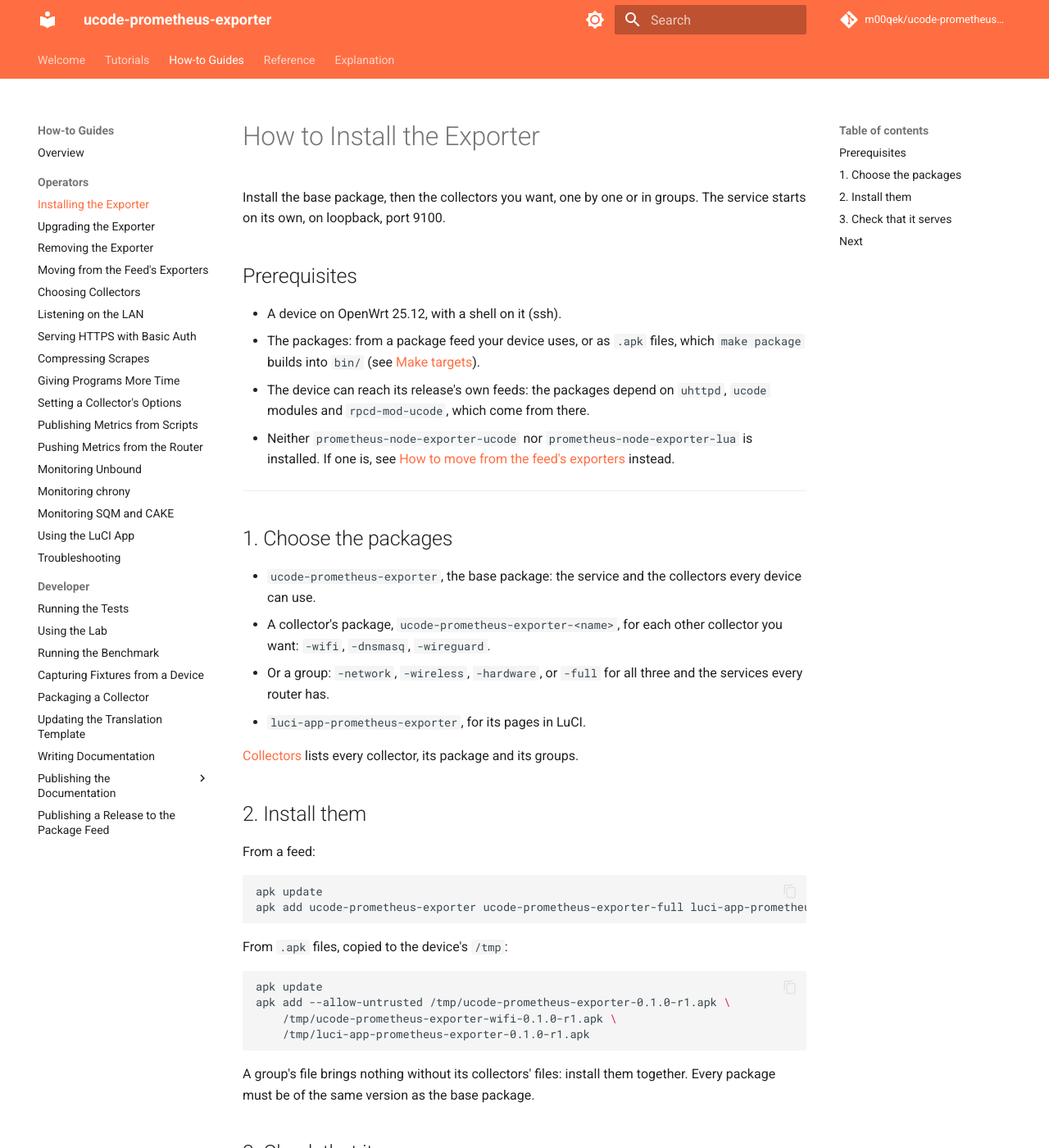
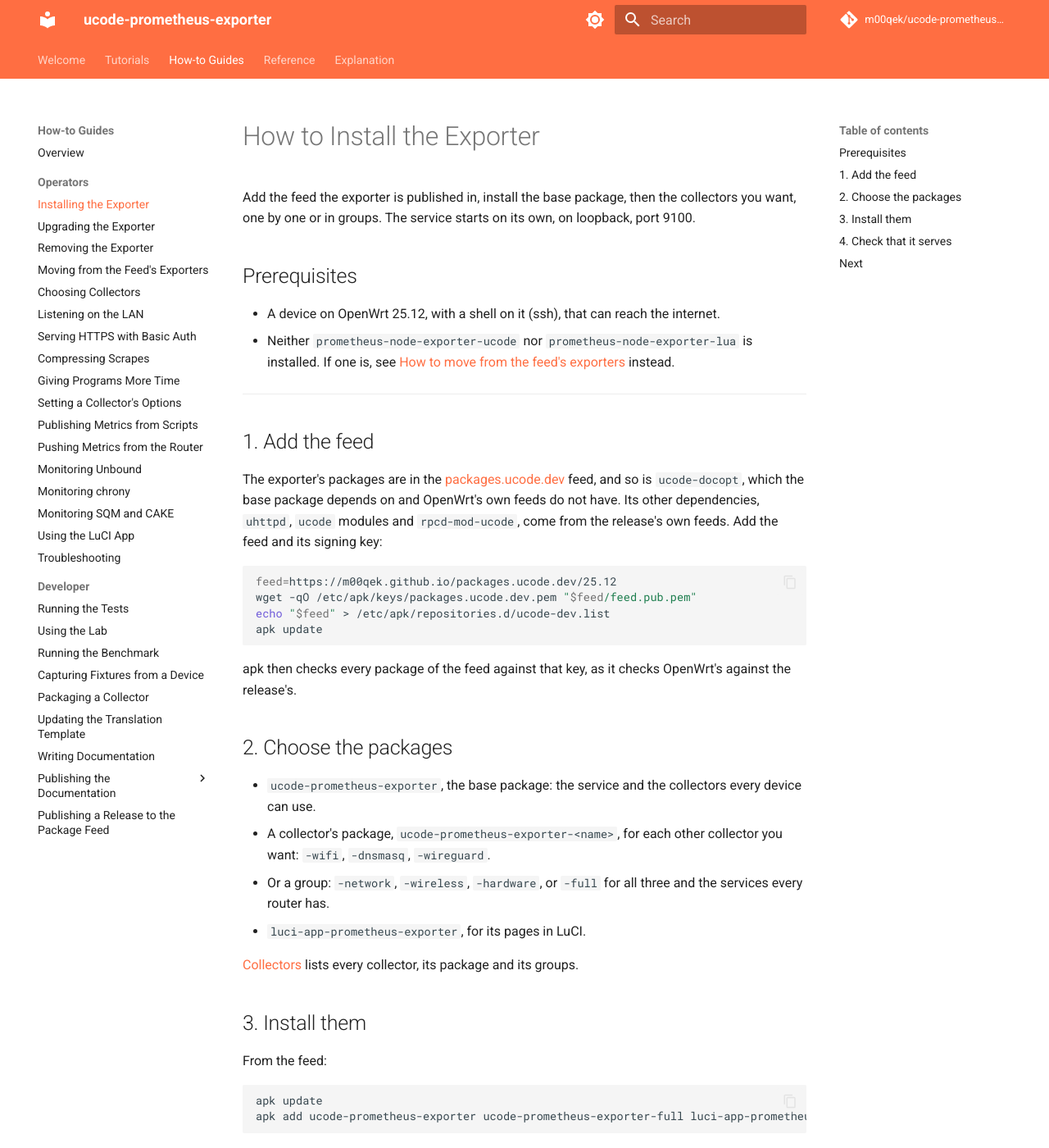
Before and after one commit to m00qek/ucode-prometheus-exporter, an MkDocs documentation site: the page built from docs/how-to/install.md, in a window 1280 px wide and 1400 px high. Shown: the whole window at 82% size. Built offline with MkDocs 1.6.1 and Material for MkDocs 9.7.7, drawn with Linux system fonts in a browser that asks for light colours; comment, search, counter and statistics services are not loaded; some of the changed text lies outside the part shown.

Commit message:
Add the feed before installing: the base package needs its ucode-docopt

````diff
--- a/docs/how-to/install.md
+++ b/docs/how-to/install.md
@@ -1,17 +1,28 @@
 # How to Install the Exporter
 
-Install the base package, then the collectors you want, one by one or in groups. The service starts on its own, on loopback, port 9100.
+Add the feed the exporter is published in, install the base package, then the collectors you want, one by one or in groups. The service starts on its own, on loopback, port 9100.
 
 ## Prerequisites
 
-- A device on OpenWrt 25.12, with a shell on it (ssh).
-- The packages: from a package feed your device uses, or as `.apk` files, which `make package` builds into `bin/` (see [Make targets](../reference/make-targets.md#packages-and-the-device)).
-- The device can reach its release's own feeds: the packages depend on `uhttpd`, `ucode` modules and `rpcd-mod-ucode`, which come from there.
+- A device on OpenWrt 25.12, with a shell on it (ssh), that can reach the internet.
 - Neither `prometheus-node-exporter-ucode` nor `prometheus-node-exporter-lua` is installed. If one is, see [How to move from the feed's exporters](migrate-from-feed.md) instead.
 
 ---
 
-## 1. Choose the packages
+## 1. Add the feed
+
+The exporter's packages are in the [packages.ucode.dev](https://github.com/m00qek/packages.ucode.dev) feed, and so is `ucode-docopt`, which the base package depends on and OpenWrt's own feeds do not have. Its other dependencies, `uhttpd`, `ucode` modules and `rpcd-mod-ucode`, come from the release's own feeds. Add the feed and its signing key:
+
+```sh
+feed=https://m00qek.github.io/packages.ucode.dev/25.12
+wget -qO /etc/apk/keys/packages.ucode.dev.pem "$feed/feed.pub.pem"
+echo "$feed" > /etc/apk/repositories.d/ucode-dev.list
+apk update
+```
+
+apk then checks every package of the feed against that key, as it checks OpenWrt's against the release's.
+
+## 2. Choose the packages
 
 - `ucode-prometheus-exporter`, the base package: the service and the collectors every device can use.
 - A collector's package, `ucode-prometheus-exporter-<name>`, for each other collector you want: `-wifi`, `-dnsmasq`, `-wireguard`.
@@ -20,27 +31,28 @@
 
 [Collectors](../reference/collectors.md) lists every collector, its package and its groups.
 
-## 2. Install them
+## 3. Install them
 
-From a feed:
+From the feed:
 
 ```sh
 apk update
 apk add ucode-prometheus-exporter ucode-prometheus-exporter-full luci-app-prometheus-exporter
 ```
 
-From `.apk` files, copied to the device's `/tmp`:
+Or from `.apk` files, which `make package` builds into `bin/` (see [Make targets](../reference/make-targets.md#packages-and-the-device)), copied to the device's `/tmp`. `ucode-docopt` still comes from the feed of step 1, unless its own file is among them. Set `version` to the files' version, as their names end:
 
 ```sh
+version=0.2.0-r1
 apk update
-apk add --allow-untrusted /tmp/ucode-prometheus-exporter-0.1.0-r1.apk \
-    /tmp/ucode-prometheus-exporter-wifi-0.1.0-r1.apk \
-    /tmp/luci-app-prometheus-exporter-0.1.0-r1.apk
+apk add --allow-untrusted ucode-docopt /tmp/ucode-prometheus-exporter-$version.apk \
+    /tmp/ucode-prometheus-exporter-wifi-$version.apk \
+    /tmp/luci-app-prometheus-exporter-$version.apk
 ```
 
 A group's file brings nothing without its collectors' files: install them together. Every package must be of the same version as the base package.
 
-## 3. Check that it serves
+## 4. Check that it serves
 
 ```sh
 service prometheus-exporter status
--- a/docs/tutorials/monitor-a-router.md
+++ b/docs/tutorials/monitor-a-router.md
@@ -7,12 +7,6 @@
 ## What you need
 
 - A router on OpenWrt 25.12, at `192.168.1.1` on its LAN, with internet access, and a shell on it: `ssh root@192.168.1.1`.
-- The exporter's base package, `ucode-prometheus-exporter-0.1.0-r1.apk`, copied to the router's `/tmp`:
-
-    ```bash
-    scp -O ucode-prometheus-exporter-0.1.0-r1.apk root@192.168.1.1:/tmp/
-    ```
-
 - A computer on the router's LAN, with Docker.
 
 If your router's address is not `192.168.1.1`, use yours wherever it appears.
@@ -21,11 +15,14 @@
 
 ## 1. Install the exporter
 
-On the router, install the package. apk fetches what it depends on from OpenWrt's feeds:
+On the router, add the feed the exporter is published in, with the key its packages are signed with, then install the package. apk fetches what it depends on from that feed and OpenWrt's own:
 
 ```sh
+feed=https://m00qek.github.io/packages.ucode.dev/25.12
+wget -qO /etc/apk/keys/packages.ucode.dev.pem "$feed/feed.pub.pem"
+echo "$feed" > /etc/apk/repositories.d/ucode-dev.list
 apk update
-apk add --allow-untrusted /tmp/ucode-prometheus-exporter-0.1.0-r1.apk
+apk add ucode-prometheus-exporter
 ```
 
 apk lists what it installs, and ends with `OK`. The service starts on its own. Let's ask it how it is:
@@ -65,7 +62,7 @@
 node_scrape_collector_observing{collector="vmstat"} 1
 # HELP ucode_prometheus_exporter_build_info A metric with a constant '1' value labeled by the version of ucode-prometheus-exporter.
 # TYPE ucode_prometheus_exporter_build_info gauge
-ucode_prometheus_exporter_build_info{version="0.1.0-r1"} 1
+ucode_prometheus_exporter_build_info{version="0.2.0-r1"} 1
 ```
 
 Every scrape ends with what it says of itself: how long each collector took, whether it succeeded, and the exporter's version.
@@ -144,7 +141,7 @@
 ```
 
 ```
-ucode_prometheus_exporter_build_info{instance="192.168.1.1:9100", job="openwrt", version="0.1.0-r1"}  1
+ucode_prometheus_exporter_build_info{instance="192.168.1.1:9100", job="openwrt", version="0.2.0-r1"}  1
 ```
 
 ## 6. Ask the exporter how it is doing
````
Also changed, not shown: other parts of docs/tutorials/monitor-a-router.md (+3 -3 lines), CHANGELOG.md (+2 -0 lines), README.md (+6 -0 lines), docs/how-to/migrate-from-feed.md (+2 -2 lines), docs/how-to/upgrade.md (+7 -4 lines).
